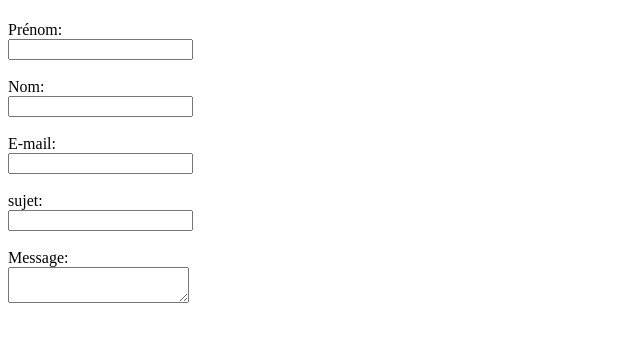
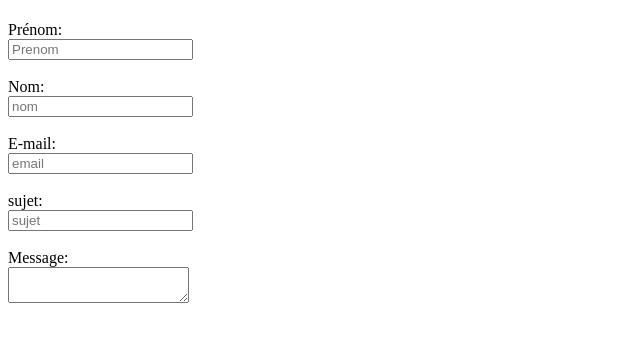
Before and after one commit to wayline89/exoj2, a plain HTML site: page index.html in a window 1280 px wide. Shown: the part 59-396 px from the top of the page, without its empty margins (0-640 px from the left). Drawn offline with Linux system fonts and the light colour scheme; files that its build step writes are made by us from their sources.

Commit message:
formulaire

```diff
--- a/index.html
+++ b/index.html
@@ -11,16 +11,16 @@
 </head>
 
 <body>
-<h1>Formulaire</h1>
+    <h1>Formulaire</h1>
     <form action="/action.hmtl">
         <label for="fname">Prénom:</label><br>
-        <input type="text" id="fname" value=""><br><br>
+        <input type="text" id="fname" placeholder="Prenom"><br><br>
         <label for="fname">Nom:</label><br>
-        <input type="text" id="name" value=""><br><br>
+        <input type="text" id="name" placeholder="nom"><br><br>
         <label for="lname">E-mail:</label><br>
-        <input type="email" id="mail" value=""><br><br>
+        <input type="email" id="mail" placeholder="email"><br><br>
         <label for="lname">sujet:</label><br>
-        <input type="text" id="lname" value=""><br><br>
+        <input type="text" id="lname" placeholder="sujet"><br><br>
         <label for="lname">Message:</label><br>
         <textarea id="msg" name="user_message"></textarea><br><br>
     </form>
```
